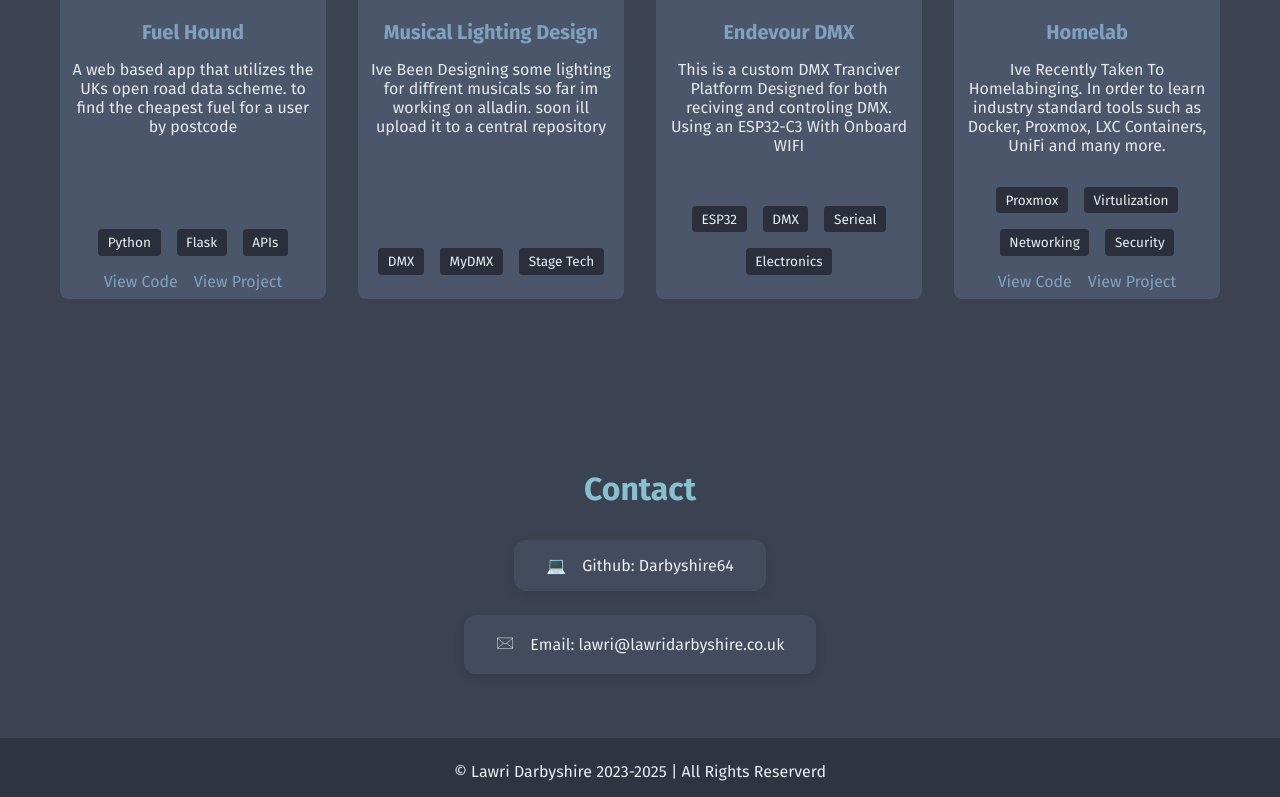
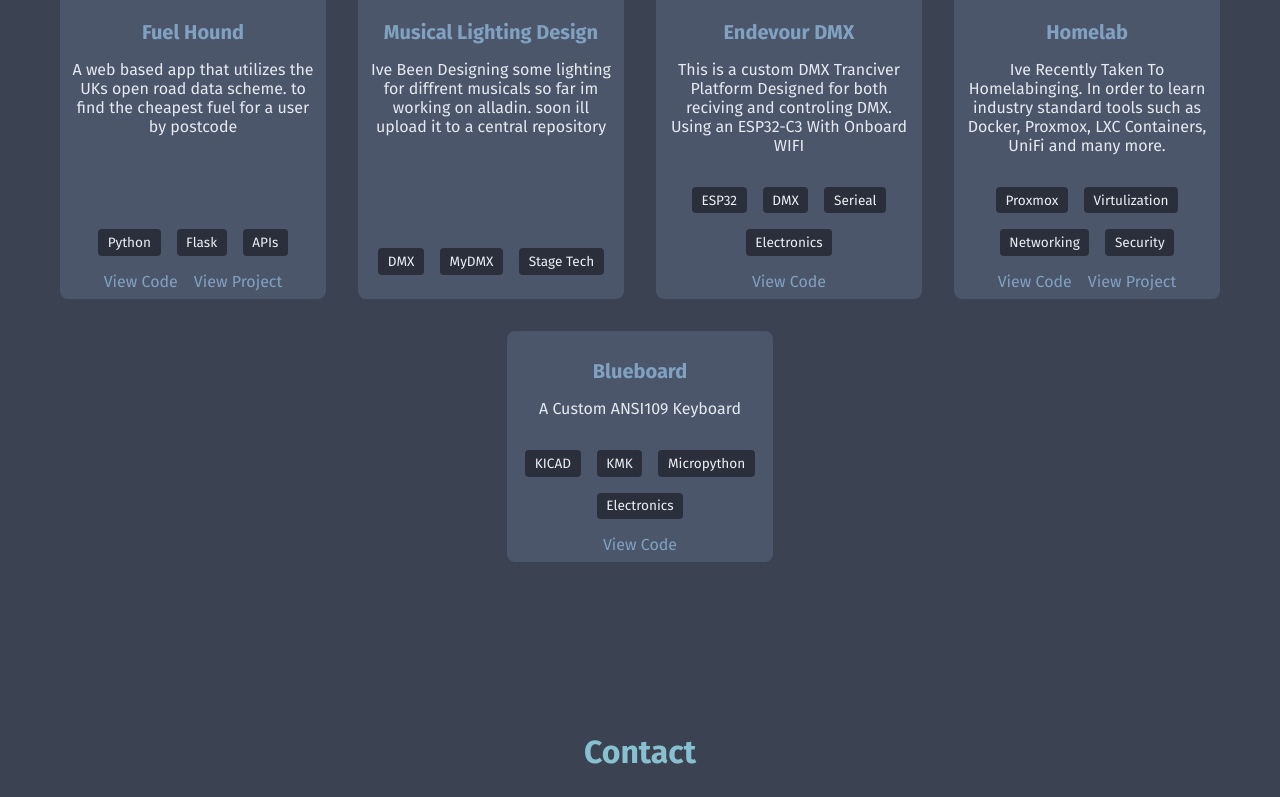
Before and after one commit to Darbyshire64/Portfolio, a React (Vite) app: page / in a window 1280 px wide. Shown: the part 1745-2542 px from the top of the page. Built offline with nearby package versions, Linux system fonts and the light colour scheme.

Commit message:
Added Blueboard to Projects List

```diff
--- a/src/components/Projects.jsx
+++ b/src/components/Projects.jsx
@@ -18,6 +18,7 @@ const projects = [
         title: 'Endevour DMX',
         description: 'This is a custom DMX Tranciver Platform Designed for both reciving and controling DMX. Using an ESP32-C3 With Onboard WIFI',
         tech: ['ESP32', 'DMX', 'Serieal', 'Electronics'],
+        github: 'https://github.com/Darbyshire64/EndevourDMX'
     },
     {
         title: 'Homelab',
@@ -25,7 +26,13 @@ const projects = [
         tech: ['Proxmox', 'Virtulization', 'Networking', 'Security'],
         github: 'https://docs.google.com/document/d/1YWywGDaMxHv0aKir0ivk9DpTEOxBjlqz3S1-yz5xJws/edit?usp=sharing',
         live: 'https://status.darbyshire.tech/status/homelab'
-    }
+    },
+    {
+        title: 'Blueboard',
+        description: 'A Custom ANSI109 Keyboard',
+        tech: ['KICAD', 'KMK', 'Micropython', 'Electronics'],
+        github: 'https://github.com/Darbyshire64/Blueboard'
+    },
 ]
 
 function Projects() {
```
